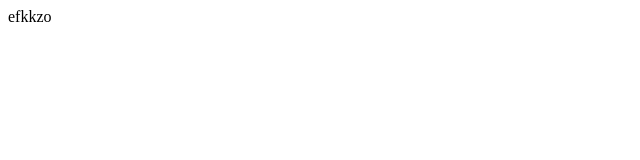
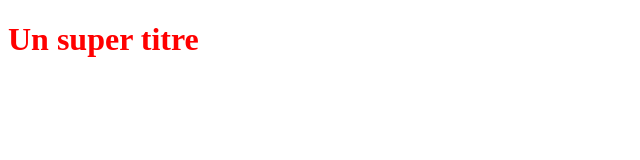
Before and after one commit to Ausysk/Docker-compose, a plain HTML site: page index.html in a window 1280 px wide. Shown: the whole page, without its empty margins (0-640 px from the left). Drawn offline with Linux system fonts and the light colour scheme.

Commit message:
ajout du fichier index et styles.css

```diff
--- a/index.html
+++ b/index.html
@@ -1 +1,10 @@
-efkkzo
+<!DOCTYPE html>
+<html>
+<head>
+   <title></title>
+   <link rel="stylesheet" type="text/css" href="styles.css">
+</head>
+<body>
+   <h1>Un super titre</h1>
+</body>
+</html>
--- /dev/null
+++ b/styles.css
@@ -0,0 +1,3 @@
+h1 {
+    color: red;
+ }
```
